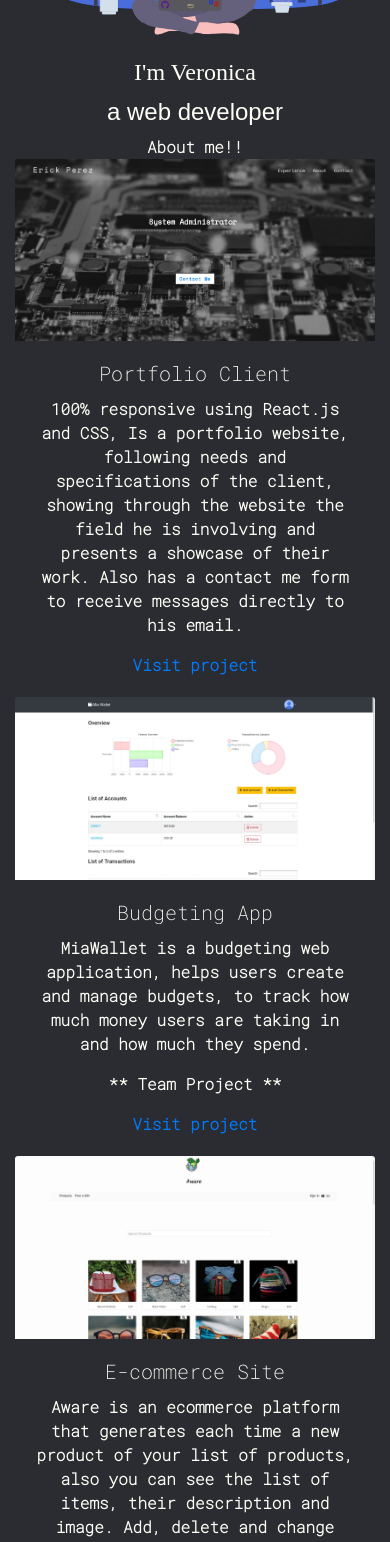
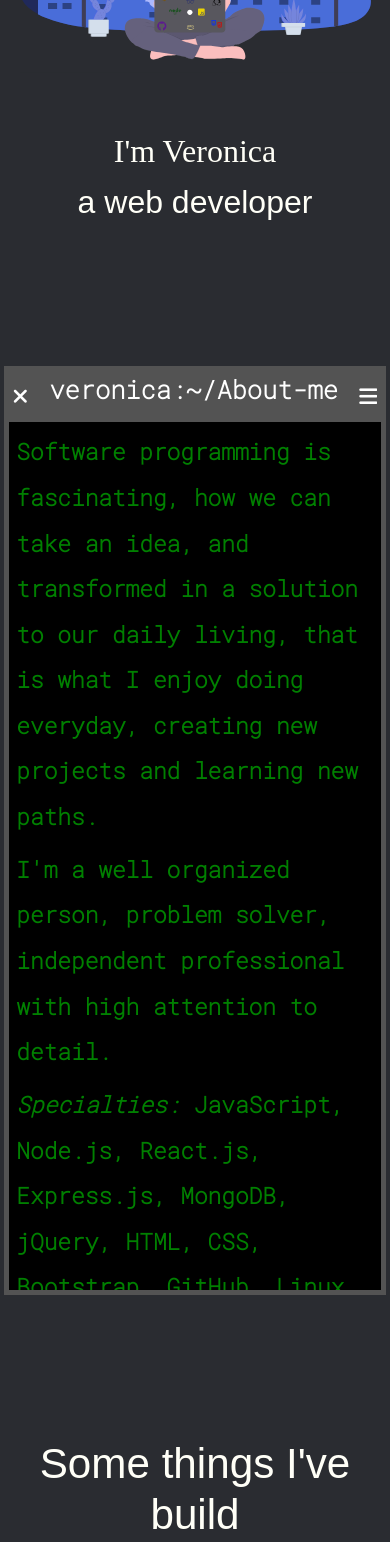
Before and after one commit to veroca88/portfolio-2.0, a React (Create React App) app: page / in a window 390 px wide. Shown: the part 320-1862 px from the top of the page. Built offline with nearby package versions, Linux system fonts and the light colour scheme; a web font is replaced by a local one.

Commit message:
Style responsive mobile and web

```diff
--- a/src/App.css
+++ b/src/App.css
@@ -23,6 +23,16 @@ h2 {
   font-family: "Gayathri", sans-serif !important;
 }
 
+h3 {
+  font-size: 3vh;
+  font-weight: bold;
+  line-height: 1.5;
+  text-align: left;
+  margin: 1.5%;
+  color: #ffffff;
+  overflow: hidden;
+}
+
 .mode {
   height: 100vh;
   overflow: hidden;
@@ -32,14 +42,14 @@ h2 {
   background-color: #2a2c31;
   color: #fffff7;
   font-weight: bold;
-  height: max-content;
+  height: auto;
 }
 
 .light-mode {
   background-color: #fffff7;
   color: #20295a;
   font-weight: bold;
-  height: max-content;
+  height: auto;
 }
 
 svg {
@@ -49,50 +59,36 @@ svg {
   width: 80vh;
 }
 
+input {
+  height: 6vh;
+  text-align: left;
+  padding-left: 2%;
+  font-size: 2vh;
+  font-weight: bold;
+}
+
+textarea {
+  text-align: left;
+  padding-left: 2%;
+  font-size: 2vh;
+  font-weight: bold;
+}
+
 .icon-toggle {
   position: fixed;
   cursor: pointer;
-  top: 4vh;
+  top: 3vh;
   right: 5vh;
   z-index: 3;
 }
 
 /*  ================== NAVBAR ====================== */
 
-/* .nav {
-  width: auto;
-  top: 2vh;
-  position: fixed;
-  z-index: 2;
-}
-
-.text-secondary {
-  font-size: 2.4vh;
-  font-weight: bold;
-  cursor: pointer;
-  width: 10vw;
-}
-
-.lightMode-icon {
-  color: #fdab00;
-}
-
-.darkMode-icon {
-  color: #999999;
-}
-.logo-nav {
-  cursor: pointer;
-}
-
-figure {
-  margin: 0;
-} */
-/* ============================================= */
-
 nav.responsive-nav {
   position: fixed;
   width: 100%;
-  min-height: 14vh;
+  min-height: auto;
+  z-index: 2;
 }
 
 nav.responsive-nav > ul {
@@ -101,9 +97,13 @@ nav.responsive-nav > ul {
 
 nav > ul > li {
   list-style-type: none;
-  padding: 20px;
+  padding: 20px 5px;
   float: right;
-  width: 10%;
+}
+
+nav > ul > li > a {
+  cursor: pointer;
+  padding: 15px 25px;
 }
 
 a:link {
@@ -116,10 +116,55 @@ a:link {
   display: none;
 }
 
+.navbar-link {
+  font-size: 2.5vh;
+}
+/*  ================== ABOUT ME ====================== */
+.terminal {
+  border: 5px solid #535353;
+  height: max-content;
+  background-color: black;
+  margin: 2% 20%;
+  color: green;
+  text-align: left;
+}
+.head {
+  justify-content: space-between;
+  background: #535353;
+  width: 100%;
+  height: 8vh;
+  display: flex;
+}
+
+.about-me {
+  text-align: left;
+  font-size: 2.7vh;
+  line-height: 2;
+  margin: 2% 0% 0% 2%;
+}
+
+.icon-skill {
+  color: #ffffff;
+  margin: 5% 10%;
+}
+.title {
+  font-size: 5vh;
+  overflow: hidden;
+  /* margin-bottom: 3%; */
+}
+
+.fas {
+  align-self: center;
+  margin-left: 1%;
+  margin-right: 1%;
+  color: #ffffff;
+}
+
 /*  ================== MY WORK ====================== */
 
 .my-work-section {
   height: fit-content;
+  padding: 2%;
 }
 .card-title {
   overflow: hidden;
@@ -131,7 +176,7 @@ a:link {
   justify-content: center;
   border-radius: 5px;
   width: 40%;
-  margin: 5% 30%;
+  margin: 2% 30%;
 }
 
 .contact-me-form {
@@ -151,6 +196,34 @@ a:link {
   width: 100%;
 }
 
+.btn {
+  cursor: pointer;
+  -webkit-border-radius: 2;
+  -moz-border-radius: 2;
+  border-radius: 2px;
+  letter-spacing: 2px;
+  color: #000000;
+  /* font-size: 4vh; */
+  font-weight: bold;
+  background: #ffffff;
+  padding: 10px 20px;
+  border: solid #292929 3px;
+  text-decoration: none;
+}
+
+.btn:hover {
+  background: #c9c9c9;
+  text-decoration: none;
+}
+
+.sm {
+  cursor: pointer;
+  font-size: 2vh !important;
+  padding: 5px 5px !important;
+  margin-left: 20vh;
+  margin-top: 5vh;
+}
+
 /* =================== Media Queries =================== */
 
 @media screen and (max-width: 768px) {
@@ -159,19 +232,12 @@ a:link {
   }
   h1,
   h2 {
-    font-size: 150%;
+    font-size: 200%;
   }
   svg {
     margin-top: 40%;
-    width: 80%;
-  }
-  /* .dark-mode,
-  .light-mode {
-    height: 100vh;
-  } */
-
-  .my-work-section {
-    height: fit-content;
+    margin-bottom: 14%;
+    width: 90%;
   }
   /* navbar ============ */
   nav.responsive-nav {
@@ -205,6 +271,7 @@ a:link {
 
   nav.responsive-nav > ul > li > a {
     padding-right: 25%;
+    cursor: pointer;
   }
 
   .logo-nav {
@@ -223,4 +290,36 @@ a:link {
   .text-type {
     font-size: 2rem;
   }
+
+  .navbar-link {
+    padding: 10%;
+  }
+  /* contact me ======  */
+  .contact-me {
+    height: 100vh;
+  }
+
+  .form-message {
+    width: 80%;
+    margin-left: 10%;
+  }
+
+  .sm {
+    font-size: 2.3vh !important;
+  }
+
+  /*  about me ===== */
+  .terminal {
+    margin: 35% 1%;
+    height: 110vh;
+  }
+  .fas {
+    font-size: 1.3em;
+  }
+  .head {
+    height: 6vh;
+  }
+  h3 {
+    margin: 0;
+  }
 }
--- a/src/components/AboutMe.js
+++ b/src/components/AboutMe.js
@@ -1,9 +1,40 @@
 import React from "react";
+import Terminal from "./images/terminal.png";
 
 export default function AboutMe({ id, color }) {
   return (
     <div className={color} id={id}>
-      About me!!
+      <div className="terminal">
+        <div className="head">
+          <i class="fas fa-times fa-2x"></i>
+          <h3> veronica:~/About-me</h3>
+          <i class="fas fa-bars fa-2x"></i>
+        </div>
+        {/* <h3> veronica:~/About-me$</h3> */}
+        <p className="about-me">
+          Software programming is fascinating, how we can take an idea, and
+          transformed in a solution to our daily living, that is what I enjoy
+          doing everyday, creating new projects and learning new paths.
+        </p>
+        <p className="about-me">
+          I'm a well organized person, problem solver, independent professional
+          with high attention to detail.
+        </p>
+        <p className="about-me">
+          <i>Specialties:</i> JavaScript, Node.js, React.js, Express.js,
+          MongoDB, jQuery, HTML, CSS, Bootstrap, GitHub, Linux, Vim, Visual
+          Studio Code.
+        </p>
+        <div>
+          <a href="https://github.com/veroca88">
+            <i class="fab fa-github fa-3x icon-skill"></i>
+          </a>
+
+          <a href="https://github.com/veroca88">
+            <i class="fab fa-linkedin-in fa-3x icon-skill"></i>
+          </a>
+        </div>
+      </div>
     </div>
   );
 }
--- a/src/components/ContactMe.js
+++ b/src/components/ContactMe.js
@@ -30,6 +30,7 @@ export default function ContactMe({ id, color }) {
   return (
     <>
       <div id={id} className={`contact-me ${color}`}>
+        <h2 className="title">Keep in touch</h2>
         <div className="form-message">
           <form onSubmit={saveMessage} className="contact-me-form">
             <label htmlFor="subject" className="label">
--- a/src/components/MyWork.js
+++ b/src/components/MyWork.js
@@ -8,7 +8,8 @@ import { Card, Row, Col, Container } from "react-bootstrap";
 
 export default function MyWork({ id, color }) {
   return (
-    <div className={`my-work-section ${color}`} id={id}>
+    <div id={id} className={`my-work-section ${color}`}>
+      <h2 className="title">Some things I've build</h2>
       <Container fluid="md">
         <Row>
           <Col xs={12} md={8} lg={6} className={`my-work-section ${color}`}>
--- a/src/components/Navbar.js
+++ b/src/components/Navbar.js
@@ -11,7 +11,11 @@ export default function Navig({ color }) {
   return (
     <nav className={`responsive-nav ${color}`}>
       <figure onClick={() => setNavOpen(!navOpen)}>
-        <i className="fas fa-server fa-2x logo-nav"></i>
+        {/* <i class="far fa-caret-square-down"></i> */}
+        <i
+          style={{ color: color === "dark-mode mode" ? "#999999" : "#fdab00" }}
+          className="fas fa-chevron-circle-down fa-2x logo-nav"
+        ></i>
       </figure>
       <ul
         style={{
@@ -29,7 +33,7 @@ export default function Navig({ color }) {
             to="aboutMe"
             className="navbar-link"
           >
-            About me!
+            About
           </Link>
         </li>
         <li className={navOpen ? "" : "li-desactive"}>
@@ -43,7 +47,7 @@ export default function Navig({ color }) {
             to="myWork"
             className="navbar-link"
           >
-            My Work
+            Work
           </Link>
         </li>
         <li className={navOpen ? "" : "li-desactive"}>
@@ -57,7 +61,7 @@ export default function Navig({ color }) {
             to="contactMe"
             className="navbar-link"
           >
-            Keep in Touch
+            Contact
           </Link>
         </li>
       </ul>
```
Also changed, not shown: src/components/images/terminal.png (added).
